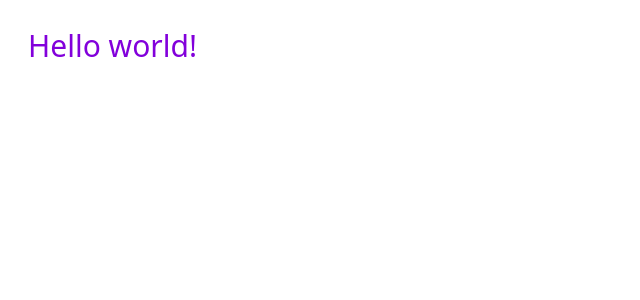
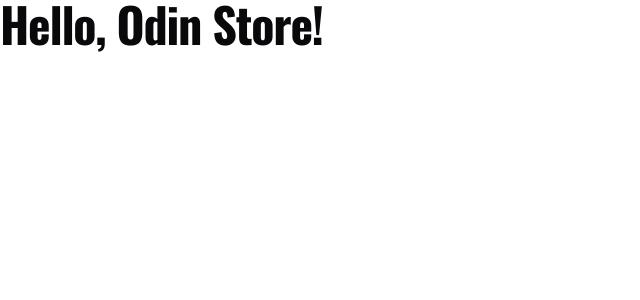
Before and after one commit to jameschen215/shopping-cart, a React (Vite) app: page / in a window 1280 px wide. Shown: the top 300 px of the page, without its empty margins (0-640 px from the left). Built offline with nearby package versions, Linux system fonts and the light colour scheme.

Commit message:
style: add fonts

```diff
--- a/src/App.tsx
+++ b/src/App.tsx
@@ -1,8 +1,8 @@
 export default function App() {
   return (
     <>
-      <h1 className="font-display m-5 p-2 text-3xl text-purple-700">
-        Hello world!
+      <h1 className="font-display scroll-m-20 text-4xl font-extrabold tracking-tight lg:text-5xl">
+        Hello, Odin Store!
       </h1>
     </>
   );
--- a/src/assets/styles/global.css
+++ b/src/assets/styles/global.css
@@ -1,3 +1,5 @@
+@import url("https://fonts.googleapis.com/css2?family=Oswald:wght@200..700&family=Roboto:ital,wght@0,100..900;1,100..900&family=Titillium+Web:ital,wght@0,200;0,300;0,400;0,600;0,700;0,900;1,200;1,300;1,400;1,600;1,700&display=swap");
+
 @import "tailwindcss";
 @import "tw-animate-css";
 
@@ -110,6 +112,10 @@
   --sidebar-ring: oklch(0.552 0.016 285.938);
 }
 
+@theme {
+  --font-display: "Oswald", "sans-serif";
+}
+
 @layer base {
   * {
     @apply border-border outline-ring/50;
@@ -117,4 +123,12 @@
   body {
     @apply bg-background text-foreground;
   }
+
+  html {
+    font-family: "Roboto", sans-serif;
+    font-optical-sizing: auto;
+    font-weight: 400;
+    font-style: normal;
+    font-variation-settings: "wdth" 100;
+  }
 }
```
Also changed, not shown: 1 other file (tests, documents, lock files or other folders).
